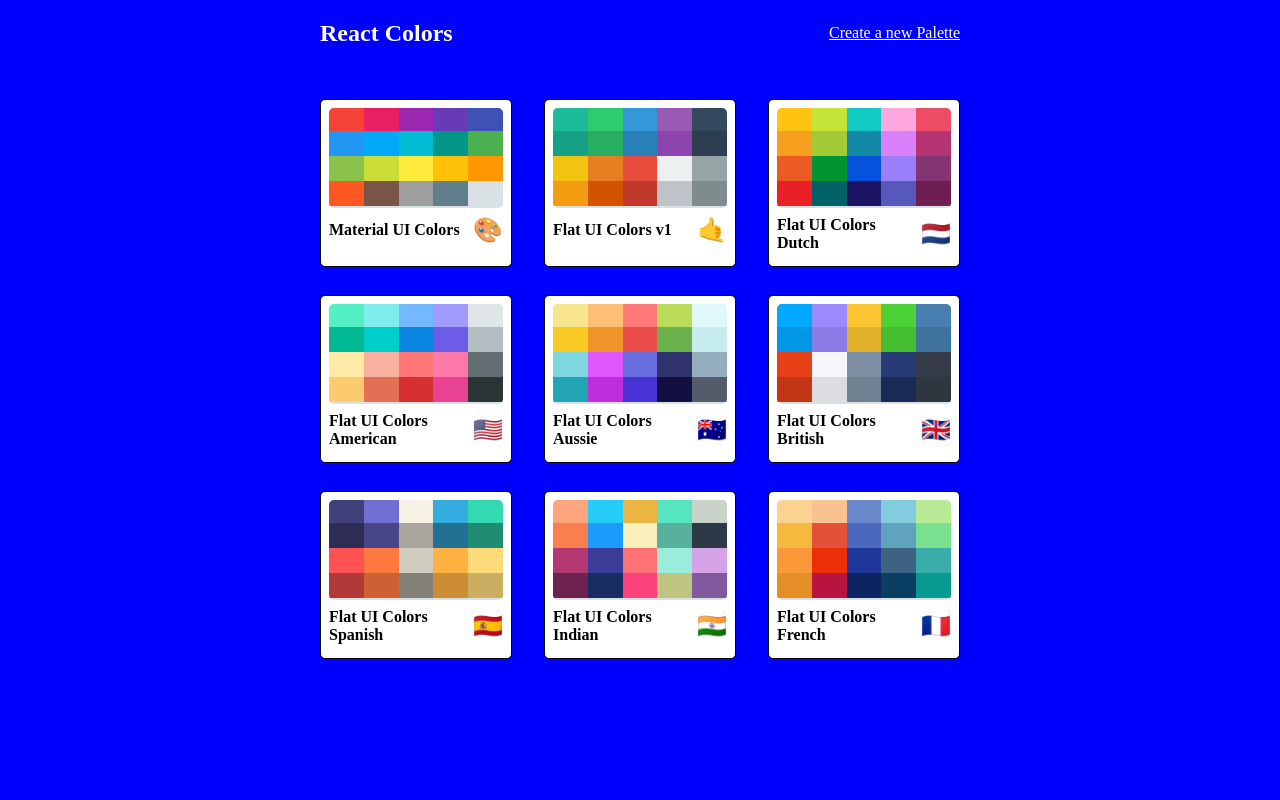
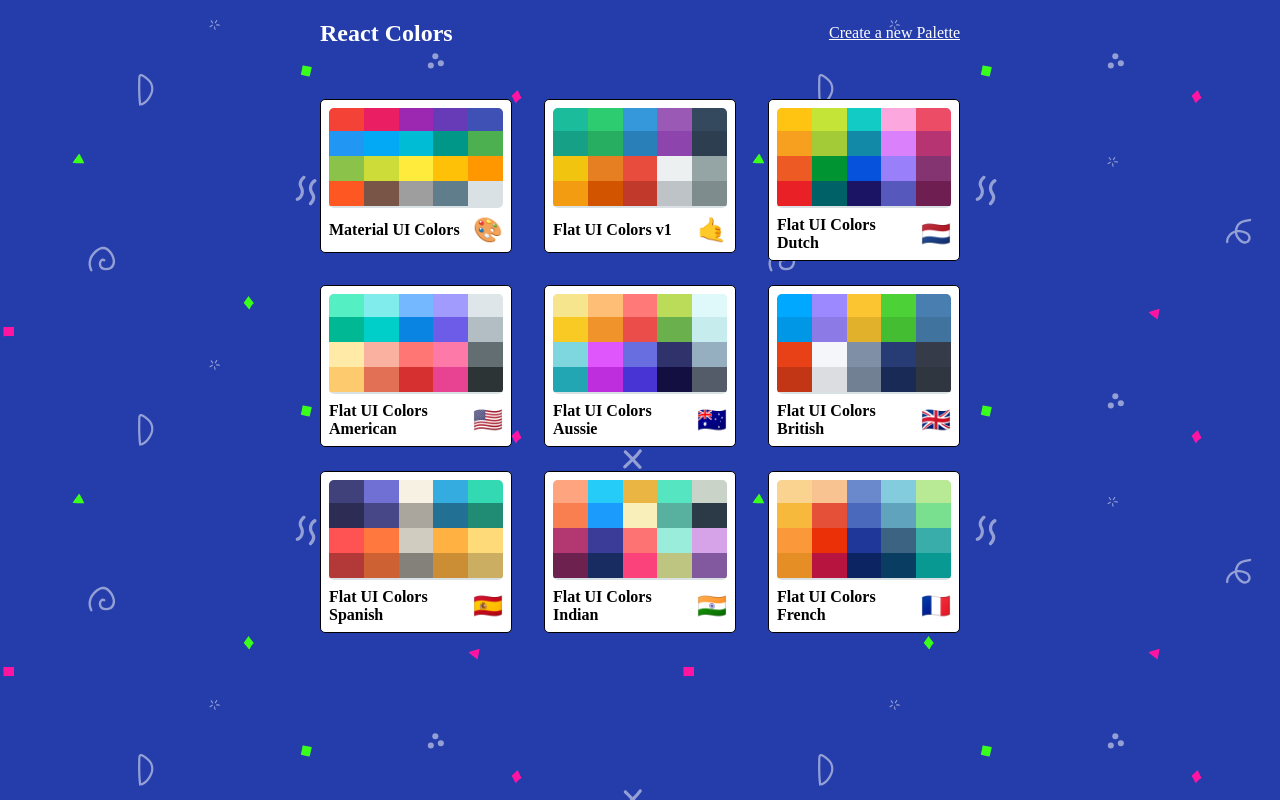
Before and after one commit to panlam0405/color-project, a React (Create React App) app: page / in a window 1280 px wide. Built offline with nearby package versions, Linux system fonts and the light colour scheme.

Commit message:
svg background

```diff
--- a/src/styles/MiniPalette.styles.js
+++ b/src/styles/MiniPalette.styles.js
@@ -6,6 +6,7 @@
 		padding: "0.5rem",
 		position: "relative",
 		cursor: "pointer",
+		height: "fit-content",
 
 		"&:hover > :first-child ": {
 			opacity: "1",
--- a/src/styles/PaletteList.styles.js
+++ b/src/styles/PaletteList.styles.js
@@ -1,4 +1,5 @@
 import sizes from "./sizes";
+import bg from "./bg.svg/confetti-doodles.svg";
 
 export const styles = {
 	root: {
@@ -7,6 +8,8 @@
 		display: "flex",
 		justifyContent: "center",
 		overflowY: "scroll",
+		/* 		background by SVGbackgrounds.com */
+		backgroundImage: `url(${bg})`,
 	},
 	container: {
 		width: "50%",
@@ -39,7 +42,7 @@
 	palettes: {
 		boxSizing: "border-box",
 		width: "100%",
-		height: "70%",
+		height: "auto",
 		display: "grid",
 		gridTemplateColumns: "repeat(3,30%)",
 		gridGap: "5%",
```
Also changed, not shown: src/styles/bg.svg/confetti-doodles.svg (added).
